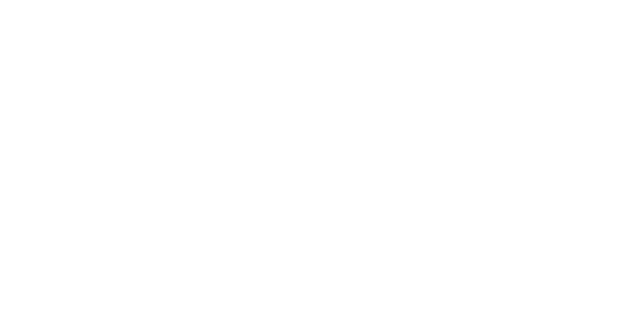
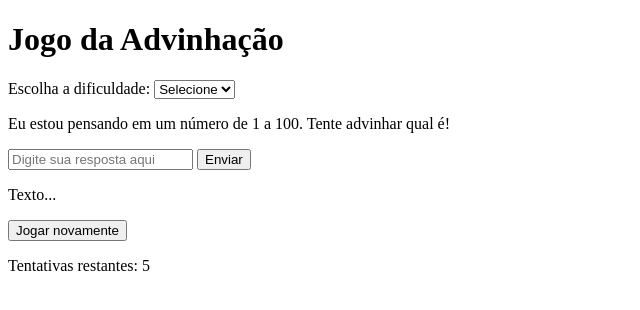
Before and after one commit to n4ju15/jogo_advinhacao, a plain HTML site: page index.html in a window 1280 px wide. Shown: the whole page, without its empty margins (0-640 px from the left). Drawn offline with Linux system fonts and the light colour scheme.

Commit message:
HTML structure of the project.

```diff
--- a/index.html
+++ b/index.html
@@ -10,7 +10,28 @@
 </head>
 
 <body>
-
+  <h1>Jogo da Advinhação</h1>
+  <div class="container">
+    <div id="difficulty-section">
+      <label for="difficulty">Escolha a dificuldade:</label>
+      <select name="difficulty" id="difficulty">
+        <option value="" readonly>Selecione</option>
+        <option value="1">Fácil</option>
+        <option value="2">Médio</option>
+        <option value="3">Difícil</option>
+      </select>
+    </div>
+    <div id="game-section">
+      <p>Eu estou pensando em um número de 1 a 100. Tente advinhar qual é!</p>
+      <div id="guess-section">
+        <input type="text" id="guess" placeholder="Digite sua resposta aqui">
+        <button id="guess-btn">Enviar</button>
+      </div>
+      <p id="result">Texto...</p>
+      <button id="reset-btn">Jogar novamente</button>
+      <p>Tentativas restantes: <span id="tries-left">5</span></p>
+    </div>
+  </div>
 </body>
 
 </html>
```
